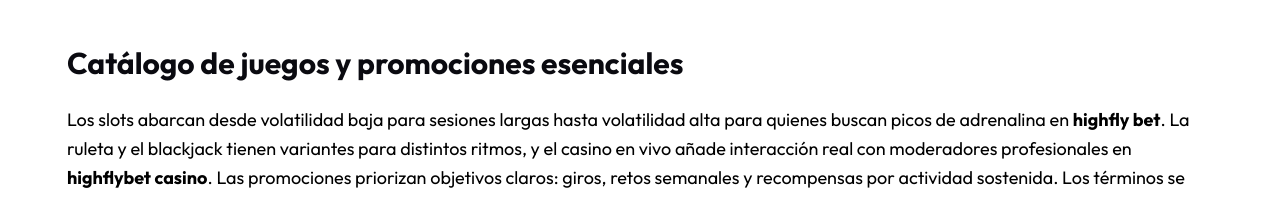
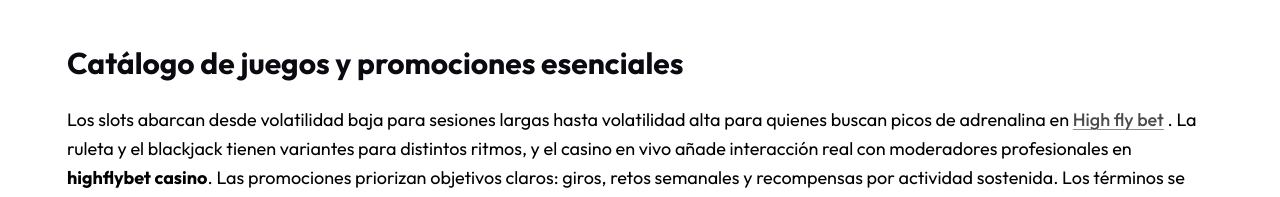
Before and after one commit to ttg-00/high-flybet.com, a plain HTML site: page index.html in a window 1280 px wide. Shown: the part 1598-1795 px from the top of the page. Drawn offline with Linux system fonts and the light colour scheme.

Commit message:
Update index.html

```diff
--- a/index.html
+++ b/index.html
@@ -240,8 +240,8 @@ títulos por proveedor o mecánica. Todo está orientado a que dediques más
 tiempo a jugar y menos a buscar.</p>
 <h3 id="catálogo-de-juegos-y-promociones-esenciales"><strong>Catálogo de juegos y promociones esenciales</strong></h3>
 <p>Los slots abarcan desde volatilidad baja para sesiones largas hasta
-volatilidad alta para quienes buscan picos de adrenalina en <strong>highfly
-bet</strong>. La ruleta y el blackjack tienen variantes para distintos ritmos,
+volatilidad alta para quienes buscan picos de adrenalina en <strong><a href="https://highflybet.com.pt" title="High fly bet">High fly bet</a></strong>
+. La ruleta y el blackjack tienen variantes para distintos ritmos,
 y el casino en vivo añade interacción real con moderadores profesionales
 en <strong>highflybet casino</strong>. Las promociones priorizan objetivos claros:
 giros, retos semanales y recompensas por actividad sostenida. Los
```
